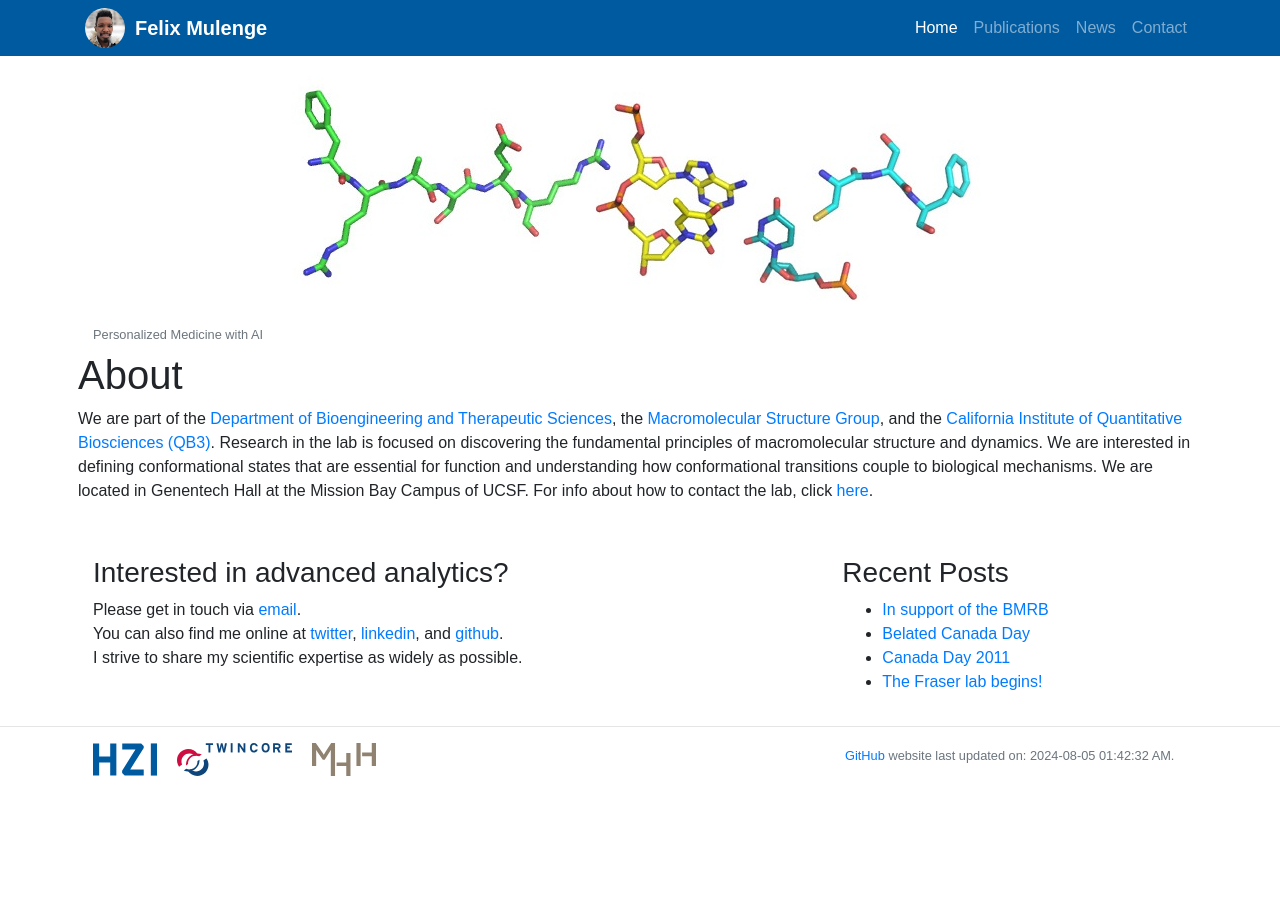
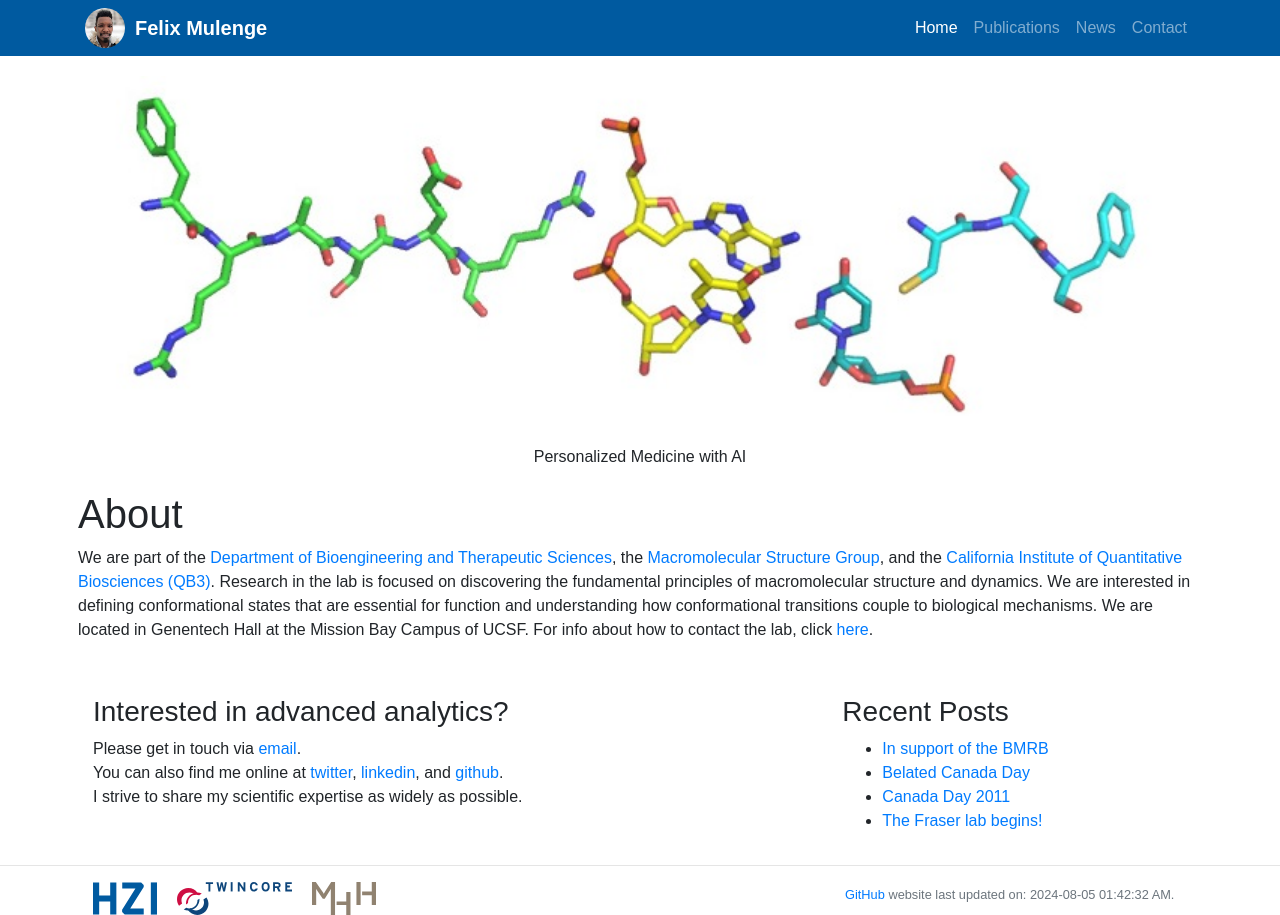
Before and after one commit to fmulenge/fmulenge.github.io, a Jekyll site: the page built from index.md, in a window 1280 px wide. Built offline with Jekyll 4.4.1, drawn with Linux system fonts in a browser that asks for light colours.

Commit message:
Update home.html

```diff
--- a/_layouts/home.html
+++ b/_layouts/home.html
@@ -1,8 +1,10 @@
 {% include header.html %}
 
 <div class="container px-2 max-width: 100%">
-            <img class="img-fluid mx-auto d-block" src="/static/img/logo/jf_aa_logo.jpg" alt="">
-            <small class="text-muted" style="text-align: center">Personalized Medicine with AI</small>
+            <div class="text-wrapper">
+            <img src="/static/img/logo/jf_aa_logo.jpg" alt="">
+            <p>Personalized Medicine with AI</p>
+            </div>
     <div class="row">
         <div class="col-md-15">
     	    <div class="jumbotron bg-white">
```
